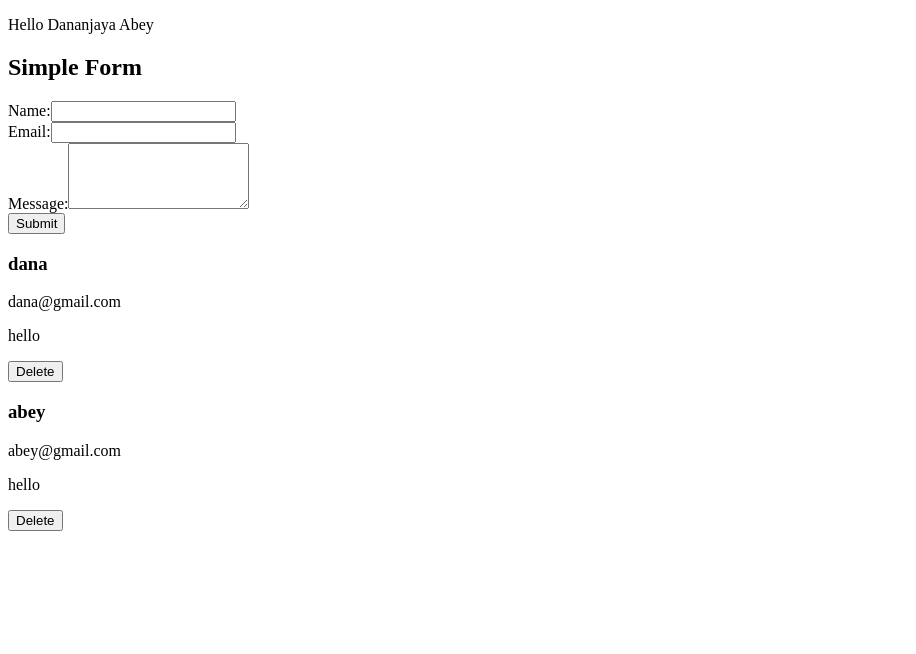
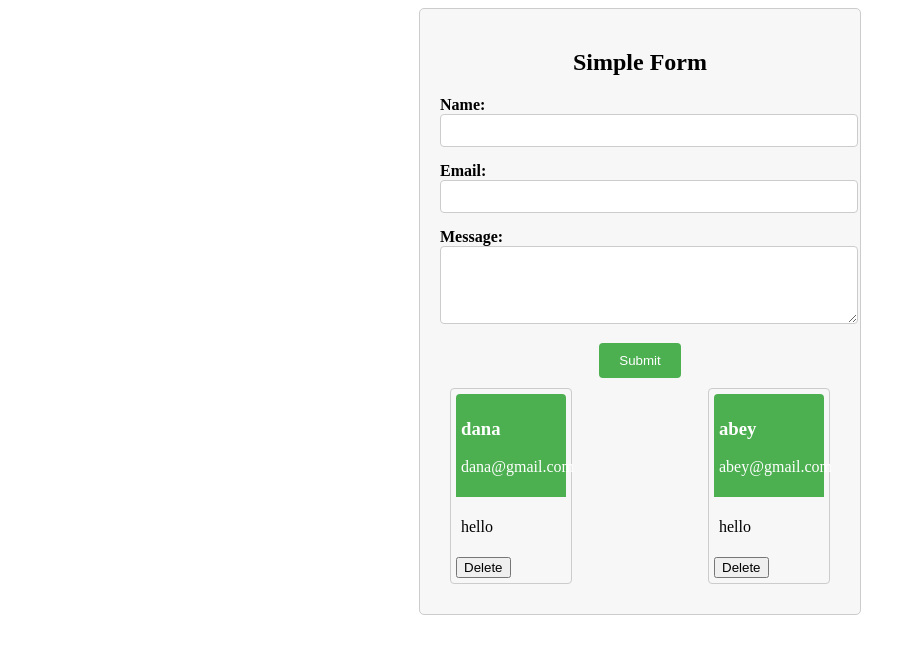
Before and after one commit to dananjayaabeytd/Angular-Basics, an Angular app: page / in a window 1280 px wide. Shown: the top 654 px of the page, without its empty margins (0-916 px from the left). Built offline with nearby package versions, Linux system fonts and the light colour scheme.

Commit message:
styles added

```diff
--- a/src/app/app.component.html
+++ b/src/app/app.component.html
@@ -1,6 +1,3 @@
 
-<p>
-  Hello {{title}}
-</p>
 <app-my-first-comp></app-my-first-comp>
 <router-outlet />
--- /dev/null
+++ b/src/app/menu/menu.component.html
@@ -0,0 +1,10 @@
+<div class="menu">
+    <ul>
+      <li><a routerLink="/new-product">+</a></li>
+      <li><a routerLink="/home">Home</a></li>
+      <li><a routerLink="/products">Products</a></li>
+      <li><a
+        href="javascript:void(0)"
+        >About</a></li>
+    </ul>
+  </div>
--- /dev/null
+++ b/src/app/menu/menu.component.scss
@@ -0,0 +1,33 @@
+.menu {
+    background-color: #333;
+    color: #fff;
+    padding: 10px;
+    margin-bottom: 10px;
+    border-radius: 5px;
+  }
+
+  .menu ul {
+    list-style: none;
+    margin: 0;
+    padding: 0;
+    display: flex;
+  }
+
+  .menu li {
+    margin-right: 20px;
+  }
+
+  .menu li:last-child {
+    margin-right: 0;
+  }
+
+  .menu a {
+    color: #fff;
+    text-decoration: none;
+    padding: 5px 10px;
+    border-radius: 5px;
+  }
+
+  .menu a:hover {
+    background-color: #555;
+  }
--- a/src/app/message-details/message-details.component.scss
+++ b/src/app/message-details/message-details.component.scss
@@ -0,0 +1,20 @@
+.message-card {
+    width: 110px;
+    margin: 10px;
+    padding: 5px;
+    border: 1px solid #ccc;
+    background-color: #f7f7f7;
+    border-radius: 4px;
+  }
+
+  .message-header {
+    background-color: #4caf50;
+    color: white;
+    padding: 5px;
+    border-radius: 4px 4px 0 0;
+  }
+
+  .message-content {
+    padding: 5px;
+    border-radius: 0 0 4px 4px;
+  }
--- a/src/app/my-first-comp/my-first-comp.component.html
+++ b/src/app/my-first-comp/my-first-comp.component.html
@@ -1,47 +1,28 @@
-<div class="container">
+<div class="form-container">
   <h2>Simple Form</h2>
-
   <form (ngSubmit)="onSubmit()">
-
     <div class="form-group">
       <label for="name">Name:</label>
-      <input type="text" id="name" [(ngModel)]="name" name="name" required />
+      <input
+        type="text"
+        id="name"
+        [(ngModel)]="name"
+        name="name"
+        required
+      >
     </div>
-
-    <div class="form-group" >
+    <div class="form-group">
       <label for="email">Email:</label>
-      <input
-        type="email"
-        id="email"
-        [(ngModel)]="email"
-        name="email"
-        required
-      />
+      <input type="email" id="email" [(ngModel)]="email" name="email"  required>
     </div>
-
     <div class="form-group">
       <label for="message">Message:</label>
-      <textarea
-        id="message"
-        rows="4"
-        [(ngModel)]="message"
-        name="message"
-        required
-      ></textarea>
+      <textarea id="message" rows="4" [(ngModel)]="message" name="message"  required></textarea>
     </div>
-
     <button type="submit">Submit</button>
-
   </form>
 
-  <!-- <div *ngIf="isSubmitted">
-    <h3><strong>Name:</strong>{{ name }}</h3>
-    <h3><strong>Email:</strong>{{ email }}</h3>
-    <h3><strong>Message:</strong>{{ message }}</h3>
-  </div> -->
-
-
-  <!-- <table *ngIf="isSubmitted">
+  <!--<table *ngIf="isSubmitted">
     <thead>
     <tr>
       <th>#</th>
@@ -50,16 +31,15 @@
       <th>Message</th>
     </tr>
     </thead>
-
     <tbody>
     <tr *ngFor="let msg of messages;let i = index">
-            <td>{{i+1}}</td>
-            <td>{{msg.name}}</td>
-            <td>{{msg.email}}</td>
-            <td>{{msg.message}}</td>
+      <td>{{ i + 1 }}</td>
+      <td>{{ msg.name }}</td>
+      <td>{{ msg.email }}</td>
+      <td>{{ msg.message }}</td>
     </tr>
     </tbody>
-  </table> -->
+  </table>-->
 
   <div class="flex-container" *ngIf="isSubmitted">
     <app-message-details
@@ -67,8 +47,6 @@
       [message]="msg"
       [index]="i"
       (delete)="deleteMessage($event)"
-    />
-
+    ></app-message-details>
   </div>
-
 </div>
--- a/src/app/my-first-comp/my-first-comp.component.scss
+++ b/src/app/my-first-comp/my-first-comp.component.scss
@@ -0,0 +1,72 @@
+.form-container {
+    max-width: 400px;
+    margin: auto;
+    padding: 20px;
+    border: 1px solid #ccc;
+    border-radius: 5px;
+    background-color: #f7f7f7;
+  }
+
+  h2 {
+    text-align: center;
+  }
+
+  .form-group {
+    margin-bottom: 15px;
+  }
+
+  label {
+    display: block;
+    font-weight: bold;
+  }
+
+  input[type="text"],
+  input[type="email"],
+  textarea {
+    width: 100%;
+    padding: 8px;
+    border: 1px solid #ccc;
+    border-radius: 4px;
+  }
+
+  button[type="submit"] {
+    display: block;
+    margin: auto;
+    padding: 10px 20px;
+    background-color: #4caf50;
+    color: white;
+    border: none;
+    border-radius: 4px;
+    cursor: pointer;
+  }
+
+  table {
+    width: 100%;
+    border-collapse: collapse;
+    margin-top: 20px;
+  }
+
+  thead {
+    background-color: #f2f2f2;
+  }
+
+  th, td {
+    padding: 10px;
+    text-align: left;
+    border-bottom: 1px solid #ddd;
+  }
+
+  th {
+    font-weight: bold;
+  }
+
+  tbody tr:nth-child(even) {
+    background-color: #f9f9f9;
+  }
+
+  .flex-container {
+    display: flex;
+    flex-direction: row;
+    justify-content: space-between;
+    flex-wrap: wrap;
+  }
--- a/src/app/my-first-comp/my-first-comp.component.ts
+++ b/src/app/my-first-comp/my-first-comp.component.ts
@@ -14,10 +14,10 @@ export class MyFirstCompComponent {
   isSubmitted:boolean= false;
   messages:Array<any>= [];
 
-  private service:MyFirstService = inject(MyFirstService)
+  // private service:MyFirstService = inject(MyFirstService)
 
   constructor(
-    //private service:MyFirstService
+    private service:MyFirstService
   ){
     this.messages = this.service.getAllMessages();
     this.isSubmitted = this.messages.length > 0
--- a/src/app/services/my-first.service.ts
+++ b/src/app/services/my-first.service.ts
@@ -1,8 +1,6 @@
 import { Injectable } from '@angular/core';
 
-@Injectable({
-  providedIn: 'root'
-})
+@Injectable()
 export class MyFirstService {
 
   messages:Array<any> = [];
```
Also changed, not shown: src/app/app.module.ts (+7 -3 lines), src/app/menu/menu.component.ts (added, +10 -0 lines), 1 other file (tests, documents, lock files or other folders). Lines whose indentation alone changed are shown as unchanged.
